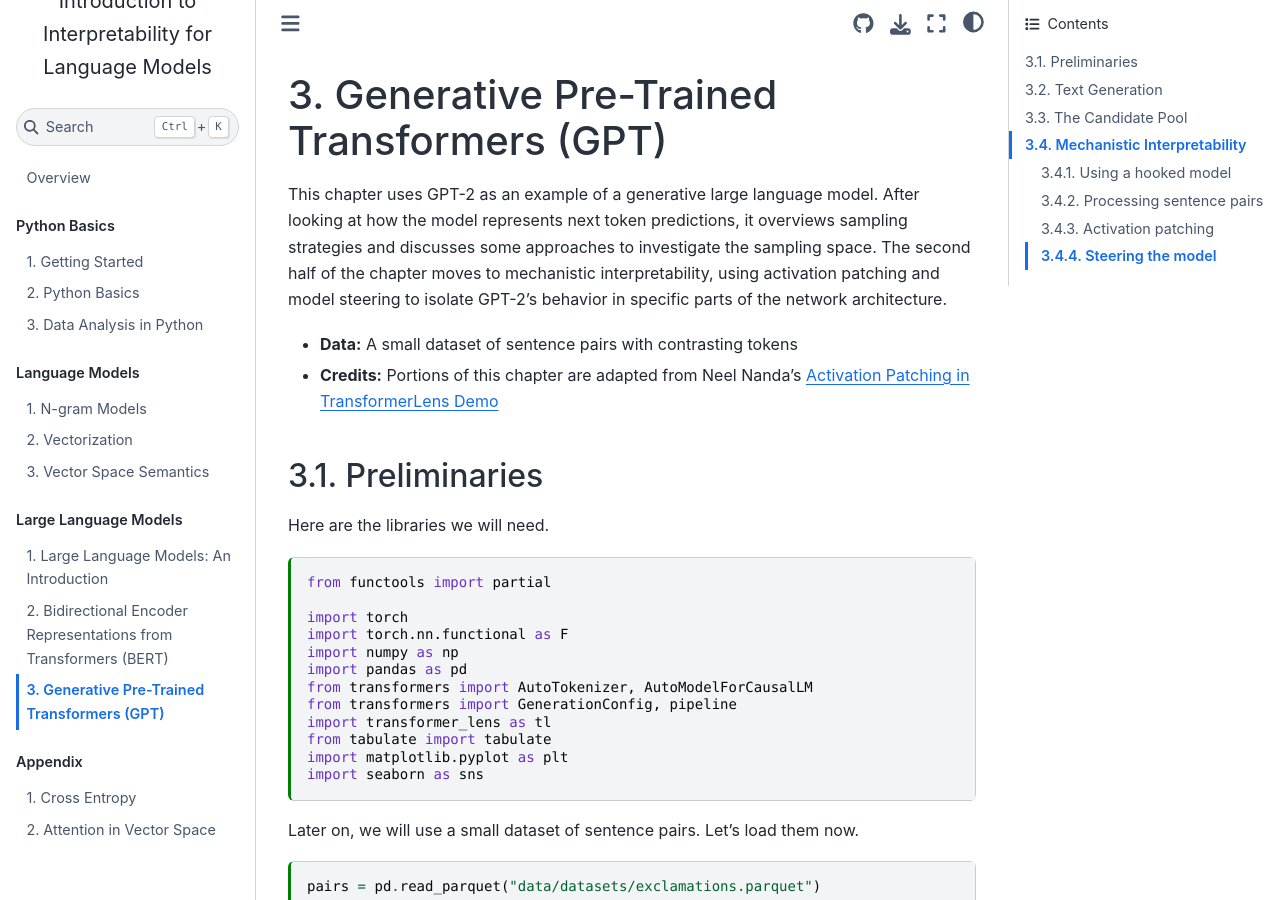
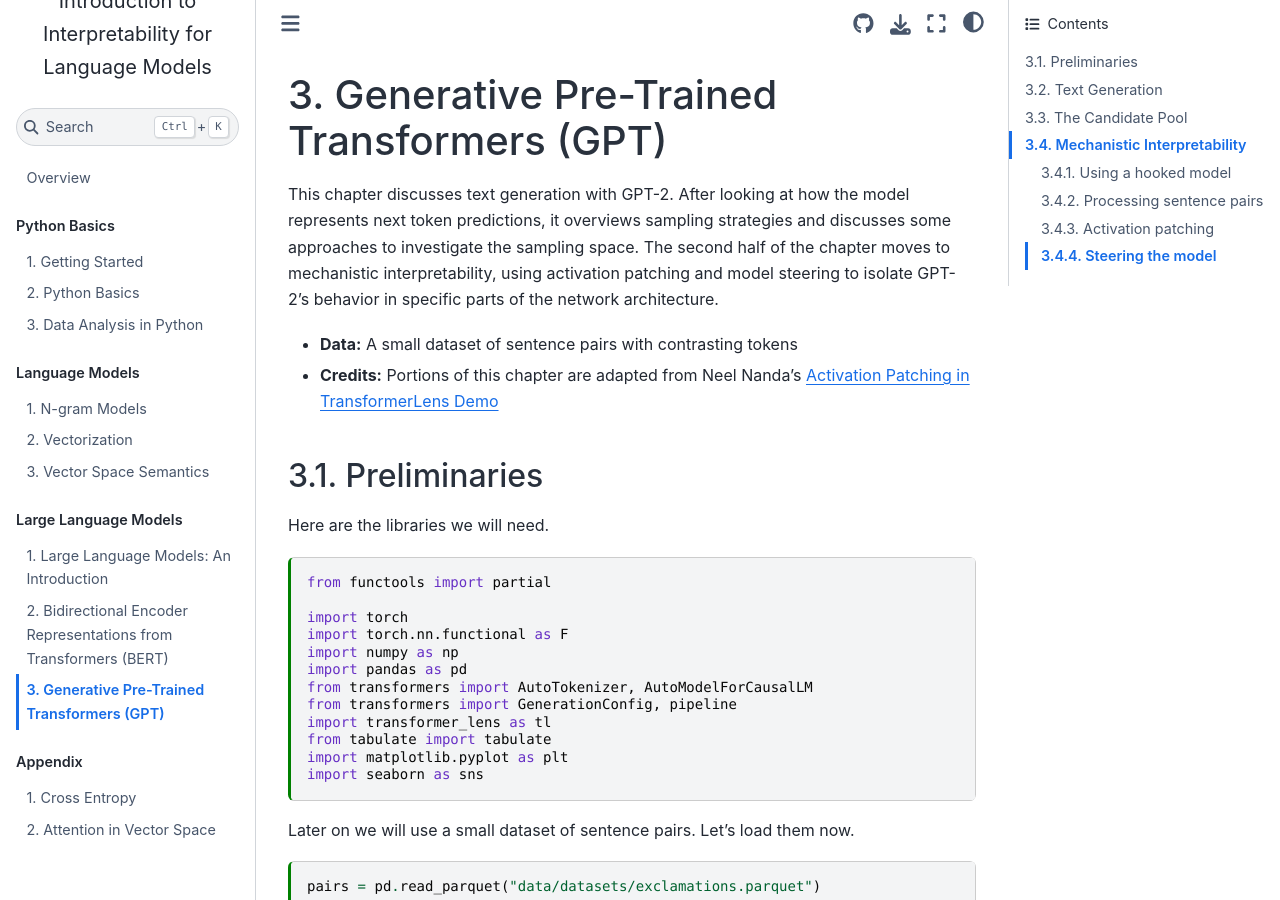
Before and after one commit to t-shoemaker/2024_dtl_lm-interpretability, a Jupyter Book: the page built from chapters/09_gpt.md, in a window 1280 px wide and 900 px high. Built offline with Jupyter Book 1.0.4 settings and Sphinx 7.4.7 and the Sphinx Book theme 1.1.4, drawn with Linux system fonts in a browser that asks for light colours; some of the changed text lies outside the part shown.

Commit message:
Prose edits

````diff
--- a/chapters/09_gpt.md
+++ b/chapters/09_gpt.md
@@ -25,12 +25,12 @@ rcParams["figure.dpi"] = 150
 Generative Pre-Trained Transformers (GPT)
 =========================================
 
-This chapter uses GPT-2 as an example of a generative large language model.
-After looking at how the model represents next token predictions, it overviews
-sampling strategies and discusses some approaches to investigate the sampling
-space. The second half of the chapter moves to mechanistic interpretability,
-using activation patching and model steering to isolate GPT-2's behavior in
-specific parts of the network architecture.
+This chapter discusses text generation with GPT-2. After looking at how the
+model represents next token predictions, it overviews sampling strategies and
+discusses some approaches to investigate the sampling space. The second half of
+the chapter moves to mechanistic interpretability, using activation patching
+and model steering to isolate GPT-2's behavior in specific parts of the network
+architecture.
 
 + **Data:** A small dataset of sentence pairs with contrasting tokens
 + **Credits:** Portions of this chapter are adapted from Neel Nanda's
@@ -58,7 +58,7 @@ import matplotlib.pyplot as plt
 import seaborn as sns
 ```
 
-Later on, we will use a small dataset of sentence pairs. Let's load them now.
+Later on we will use a small dataset of sentence pairs. Let's load them now.
 
 ```{code-cell}
 pairs = pd.read_parquet("data/datasets/exclamations.parquet")
````
Also changed, not shown: other parts of chapters/09_gpt.md (+9 -8 lines).
